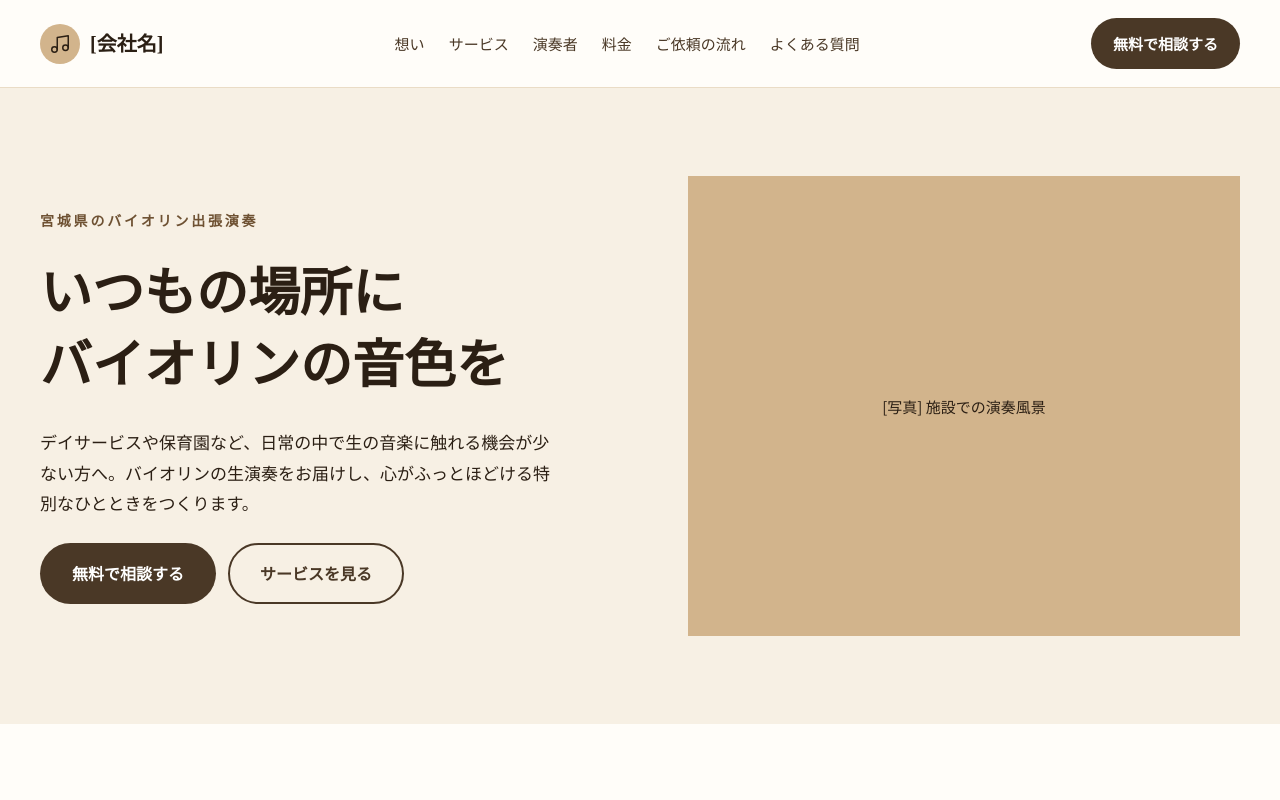
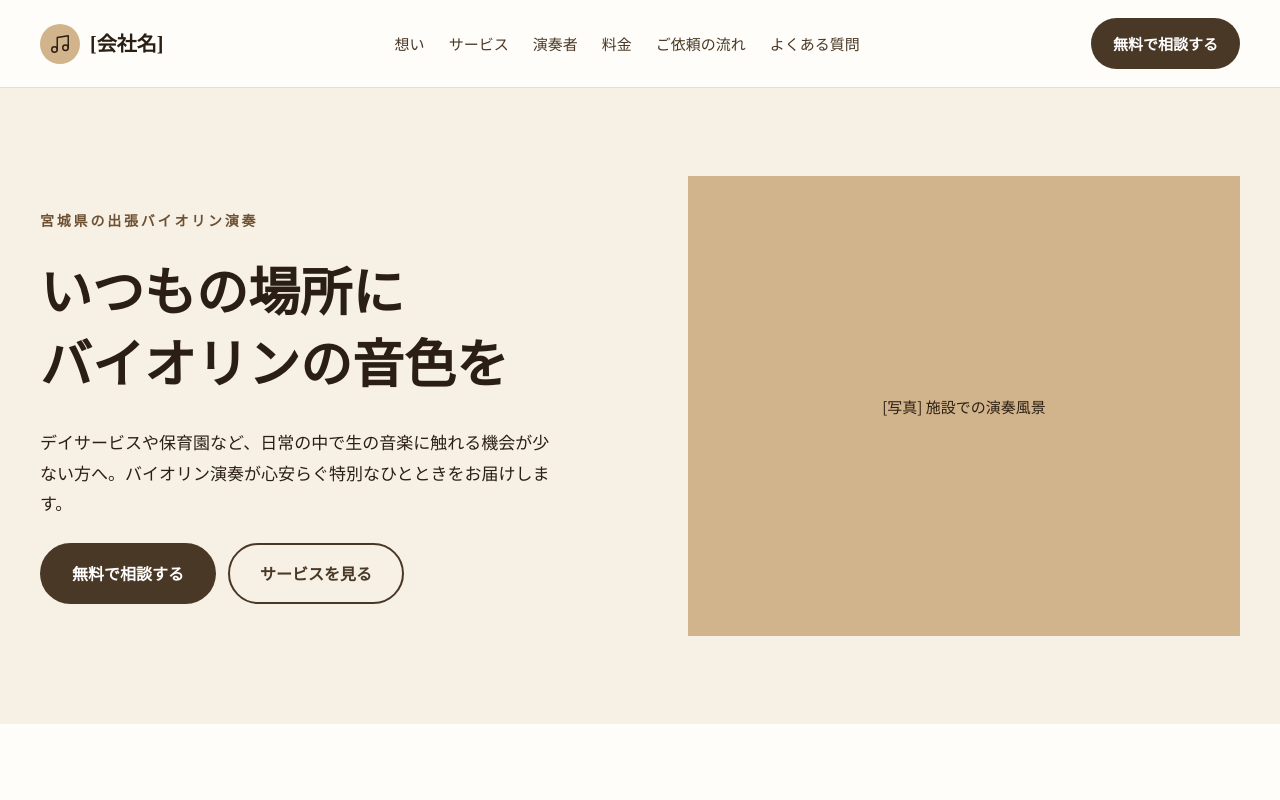
Before and after one commit to oe-shota/violin-hp-mock, a plain HTML site: page index.html in a window 1280 px wide. Shown: the top 800 px of the page. Drawn offline with Linux system fonts and the light colour scheme.

Commit message:
fix: update hero copy (issue #1 option C)
Refs #1

Co-Authored-By: Claude Opus 5.5 <noreply@anthropic.com>

```diff
--- a/index.html
+++ b/index.html
@@ -4,7 +4,7 @@
 <meta charset="utf-8">
 <meta name="viewport" content="width=device-width, initial-scale=1">
 <meta name="robots" content="noindex, nofollow">
-<title>[会社名]｜宮城県のバイオリン出張演奏</title>
+<title>[会社名]｜宮城県の出張バイオリン演奏</title>
 <link rel="preconnect" href="https://fonts.googleapis.com">
 <link href="https://fonts.googleapis.com/css2?family=Noto+Sans+JP:wght@400;500;700&amp;family=Noto+Serif+JP:wght@500;700&amp;display=swap" rel="stylesheet">
 <style>
@@ -39,9 +39,9 @@ a{color:#4A3826}a:hover{color:#2B1F14}
 <section id="top" style="background: #F7F0E4">
 <div style="max-width: 1200px; margin: 0 auto; padding: 88px 24px; display: flex; flex-wrap: wrap; align-items: center; gap: 56px">
 <div style="flex: 1 1 460px; min-width: 0; display: flex; flex-direction: column; gap: 24px">
-<p style="margin: 0; font-size: 14px; font-weight: 700; letter-spacing: 0.2em; color: #6E5132">宮城県のバイオリン出張演奏</p>
+<p style="margin: 0; font-size: 14px; font-weight: 700; letter-spacing: 0.2em; color: #6E5132">宮城県の出張バイオリン演奏</p>
 <h1 style="margin: 0; font-family: 'Noto Serif JP', serif; font-weight: 700; font-size: 52px; line-height: 1.4; color: #2B1F14">いつもの場所に<br>バイオリンの音色を</h1>
-<p style="margin: 0; font-size: 17px; max-width: 520px">デイサービスや保育園など、日常の中で生の音楽に触れる機会が少ない方へ。バイオリンの生演奏をお届けし、心がふっとほどける特別なひとときをつくります。</p>
+<p style="margin: 0; font-size: 17px; max-width: 520px">デイサービスや保育園など、日常の中で生の音楽に触れる機会が少ない方へ。バイオリン演奏が心安らぐ特別なひとときをお届けします。</p>
 <div style="display: flex; flex-wrap: wrap; gap: 12px">
 <a href="#contact" style="text-decoration: none; background: #4A3826; color: #FFFFFF; padding: 16px 32px; border-radius: 999px; font-weight: 700; font-size: 16px">無料で相談する</a>
 <a href="#service" style="text-decoration: none; background: transparent; color: #4A3826; border: 2px solid #4A3826; padding: 14px 30px; border-radius: 999px; font-weight: 700; font-size: 16px">サービスを見る</a>
```
Also changed, not shown: lp/index.html (+1 -1 lines).
